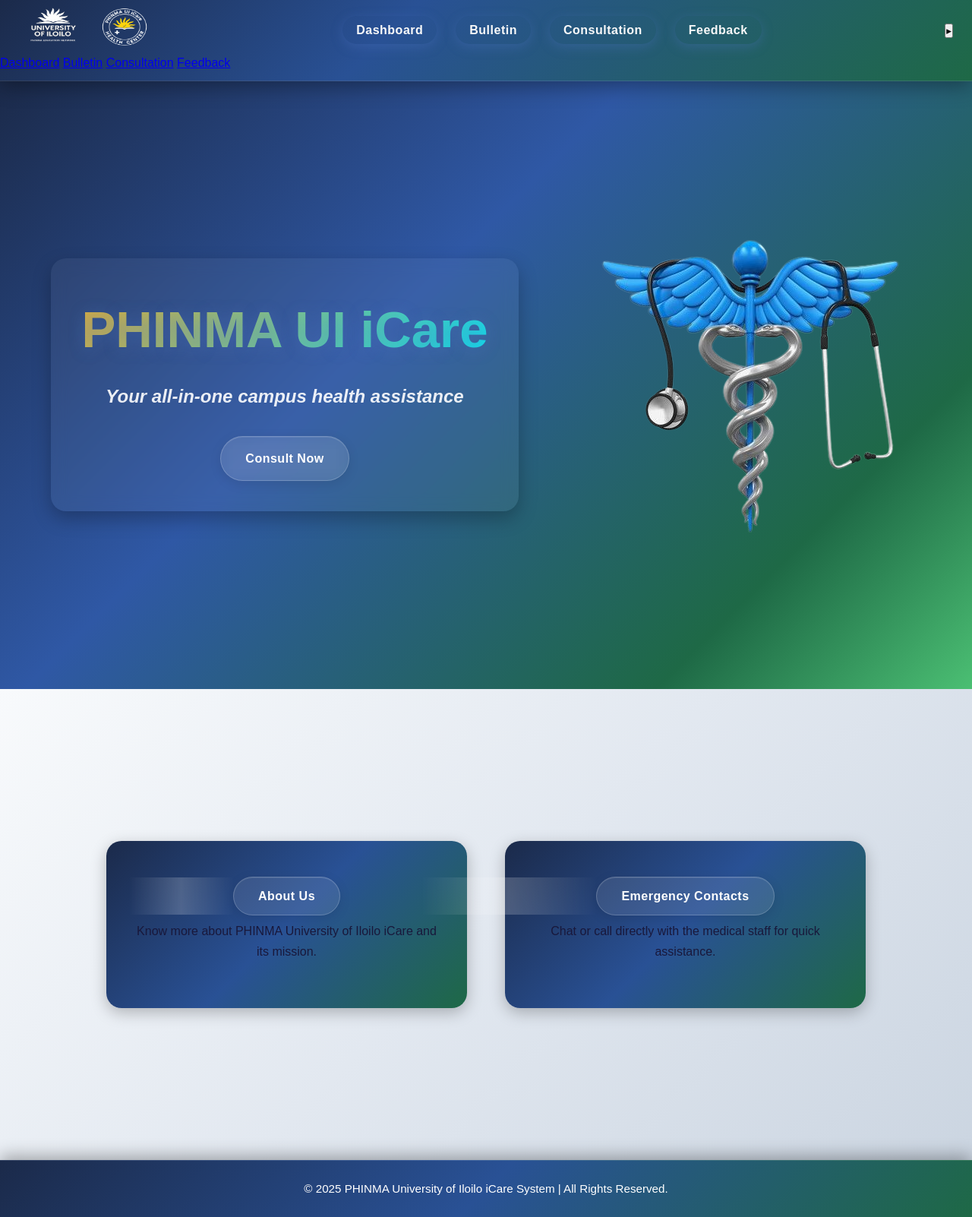
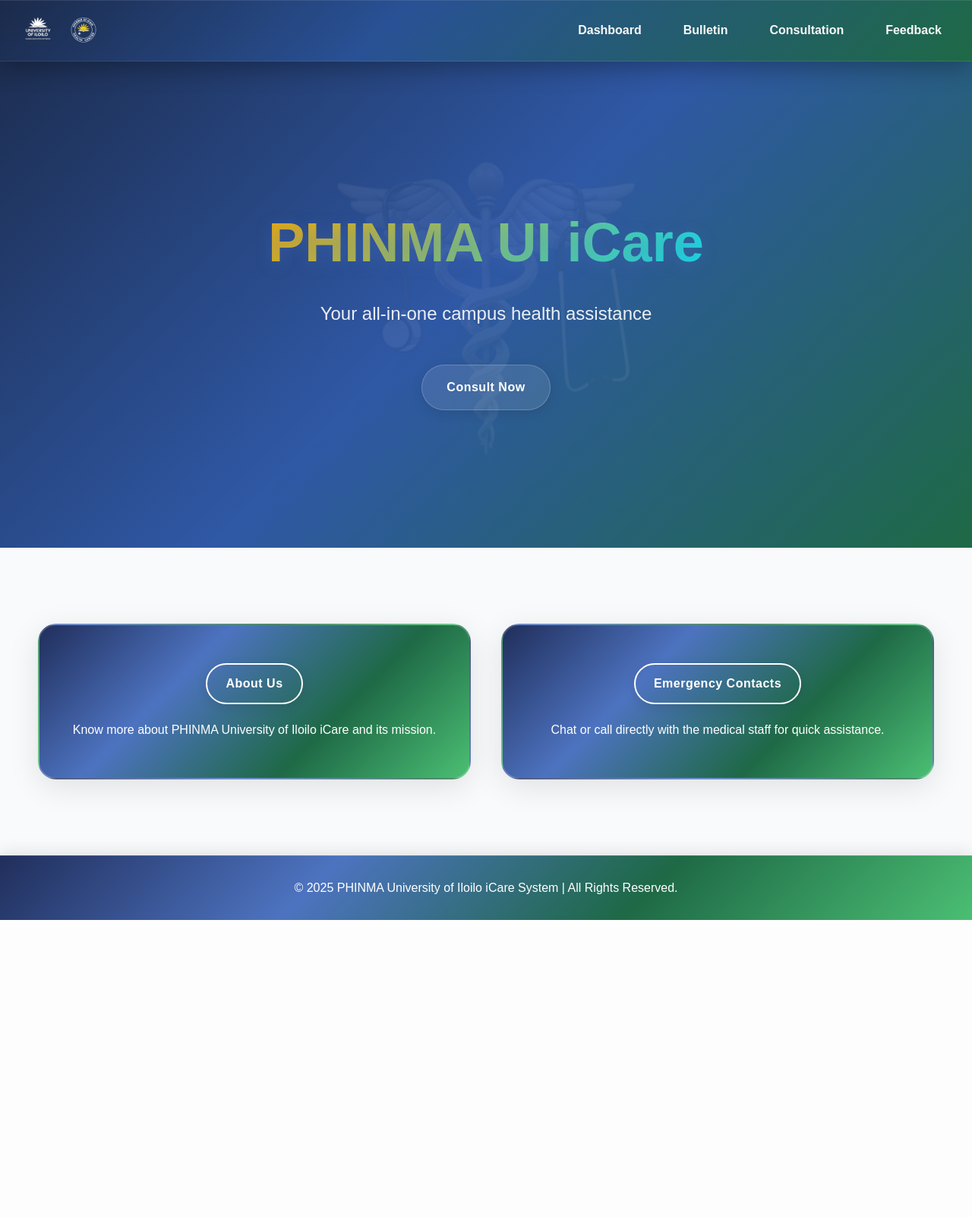
Before and after one commit to Khai16/MINI-CAPSTONE, a Flask app: page /homepage in a window 1280 px wide. Shown: the whole page at 76% size. After the commit the page ends 1211 px from the top, so only its background shows below. Run offline with Flask 3, Linux system fonts and the light colour scheme.

Commit message:
Update homepage.css

```diff
--- a/miniCapstone/static/css/homepage.css
+++ b/miniCapstone/static/css/homepage.css
@@ -1,4 +1,3 @@
-
 * {
     margin: 0;
     padding: 0;
@@ -6,6 +5,7 @@
     font-family: 'Poppins', sans-serif;
 }
 
+/* Base Body Styles */
 body {
   background: linear-gradient(135deg, #1b2a4a 0%, #2f58a5 40%, #1E6946 80%, #4BBF73 100%);
   color: #ffffff;
@@ -19,18 +19,7 @@
   position: relative;
 }
 
-body::before {
-  content: '';
-  position: fixed;
-  inset: 0;
-  background:
-    radial-gradient(circle at 20% 20%, rgba(77, 115, 192, 0.3), transparent 50%),
-    radial-gradient(circle at 80% 80%, rgba(75, 191, 115, 0.25), transparent 50%);
-  pointer-events: none;
-  z-index: -1;
-}
-
-/* =======HEADER================ */
+/* --- HEADER --- */
 header {
   width: 100%;
   padding: 10px 0;
@@ -40,8 +29,10 @@
   backdrop-filter: blur(20px);
   background: linear-gradient(135deg, #1b2a4a 0%, #295195 40%, #1E6946 100%);
   border-bottom: 1px solid rgba(255, 255, 255, 0.1);
-  box-shadow: 0 6px 25px rgba(0, 0, 0, 0.35);
-  transition: all 0.3s ease;
+  box-shadow:
+    0 8px 32px rgba(0, 0, 0, 0.3),
+    inset 0 1px 0 rgba(255, 255, 255, 0.1);
+  transition: all 0.3s cubic-bezier(0.4, 0, 0.2, 1);
 }
 
 .header-container {
@@ -54,117 +45,47 @@
     padding: 0 25px;
 }
 
-/* LOGO */
+.nav-left {
+    display: flex;
+    align-items: center;
+    gap: 10px; /* Space between logos */
+}
+
 .nav-left img {
-    width: 90px;
-    height: 75px;
-    border-radius: 15px;
+    height: 50px; /* Standardized height */
+    border-radius: 8px; /* Slightly reduced border-radius */
+    transition: transform 0.3s ease;
 }
+
 .nav-left img:hover {
     transform: scale(1.05);
 }
 
-/* NAVIGATION */
-.nav-links {
+.nav-center .nav-links {
+    list-style: none;
     display: flex;
-  align-items: center;
     gap: 25px;
-  list-style: none;
 }
 
-.nav-links a {
-   box-shadow: 0 4px 15px rgba(77, 115, 192, 0.35);
+.nav-center .nav-links a {
     color: #f9f9f9;
     text-decoration: none;
-  padding: 10px 18px;
+    padding: 8px 15px; /* Adjusted padding */
     border-radius: 30px;
-  transition: all 0.3s ease;
+    transition: color 0.3s ease, background 0.3s ease;
     font-weight: 700;
-  letter-spacing: 0.5px;
 }
 
-.nav-links a:hover {
-  background: linear-gradient(135deg, #E1AA36, #239BA7);
-  color: #fff;
-  box-shadow: 0 6px 18px rgba(77, 115, 192, 0.35);
+.nav-center .nav-links a:hover {
+    color: #E1AA36;
+    text-shadow: 0 0 5px rgba(225, 170, 54, 0.5);
 }
 
-/* LOGIN BUTTON */
-.nav-right a, .login-button {
-  background: rgba(255, 255, 255, 0.1);
-  border: 1px solid rgba(255, 255, 255, 0.2);
-  color: #fff;
-  padding: 14px 30px;
-  border-radius: 50px;
-  transition: all 0.3s ease;
-  font-weight: 600;
-  letter-spacing: 0.5px;
-}
-
-.nav-right a:hover, .login-button:hover {
-   background: linear-gradient(135deg, #E1AA36, #239BA7);
-    color: #fff;
-    box-shadow:
-      0 8px 25px rgba(77, 115, 192, 0.45),
-      0 0 0 1px rgba(255, 255, 255, 0.1);
-    transform: translateY(-2px);
-}
-
-/* =======HERO SECTION=========== */
-.hero {
-  display: flex;
+/* --- BUTTONS (Global Styles) --- */
+.btn {
+    display: inline-flex;
     align-items: center;
     justify-content: center;
-  gap: 80px;
-  background: linear-gradient(135deg, #1b2a4a 0%, #2f58a5 40%, #1E6946 80%, #4BBF73 100%);
-  padding: 100px 30px;
-  position: relative;
-  min-height: 100vh;
-  overflow: hidden;
-  text-align: center;
-}
-
-.hero-content {
-  max-width: 800px;
-  background: rgba(255, 255, 255, 0.05);
-  backdrop-filter: blur(10px);
-  border-radius: 20px;
-  padding: 40px;
-  z-index: 2;
-  box-shadow: 0 10px 25px rgba(0, 0, 0, 0.25);
-  animation: fadeIn 1.5s ease;
-}
-
-.hero-content h1 {
-  font-size: 4.2rem;
-  background: linear-gradient(135deg, #E1AA36, #07def2);
-   background-clip: text;
-  color: transparent;
-  font-weight: 800;
-  margin-bottom: 1rem;
-  text-shadow: 0 3px 20px rgba(77, 115, 192, 0.4);
-}
-
-.hero-content h2 {
-  font-size: 1.5rem;
-  color: rgba(255, 255, 255, 0.9);
-  font-style: italic;
-  margin-bottom: 2rem;
-}
-
-.hero-buttons {
-  display: flex;
-  gap: 20px;
-  justify-content: center;
-  flex-wrap: wrap;
-}
-
-
-.btn {
-    background: rgba(255, 255, 255, 0.1);
-    backdrop-filter: blur(10px);
-    border: 1px solid rgba(255, 255, 255, 0.2);
-    color: #fff;
     padding: 16px 32px;
     text-decoration: none;
     border-radius: 50px;
@@ -174,17 +95,7 @@
     letter-spacing: 0.5px;
     position: relative;
     overflow: hidden;
-    box-shadow:
-      0 4px 15px rgba(0, 0, 0, 0.1),
-      inset 0 1px 0 rgba(255, 255, 255, 0.1);
-  }
-
-  .btn:hover {
-    background: linear-gradient(135deg, #E1AA36, #239BA7);
-    transform: translateY(-3px) scale(1.05);
-    box-shadow:
-      0 8px 25px rgba(77, 115, 192, 0.4),
-      0 0 0 1px rgba(255, 255, 255, 0.1);
+    box-shadow: 0 4px 15px rgba(0, 0, 0, 0.1);
 }
 
 .btn::before {
@@ -202,103 +113,301 @@
     left: 100%;
 }
 
-  .btn-outline {
-    background: transparent;
-    border: 2px solid rgba(255, 255, 255, 0.3);
+.btn:hover {
+    transform: translateY(-3px) scale(1.05);
+    box-shadow: 0 8px 25px rgba(77, 115, 192, 0.4);
+}
+
+/* Primary Button (Used in Hero) */
+.primary-btn {
+    background: rgba(255, 255, 255, 0.1);
+    backdrop-filter: blur(10px);
+    border: 1px solid rgba(255, 255, 255, 0.2);
     color: #fff;
 }
 
-  .btn-outline:hover {
+.primary-btn:hover {
     background: linear-gradient(135deg, #E1AA36, #239BA7);
-    transform: translateY(-3px) scale(1.05);
-    box-shadow:
-      0 8px 25px rgba(77, 115, 192, 0.4),
-      0 0 0 1px rgba(255, 255, 255, 0.1);
-  }
-/* ==FEATURES SECTION==== */
-.features {
-   padding: 200px 60px;
-  background: linear-gradient(135deg, #f8fafc, #e2e8f0, #cbd5e1);
-  text-align: center;
-  color: #19183B;
+    color: #fff;
 }
 
-.features-header h2 {
-  background: linear-gradient(135deg, #fcbd35, #25b5c3);
-   background-clip: text;
-  color: transparent;
-  font-size: 2.8rem;
-  font-weight: 700;
-  margin-bottom: 50px;
+/* Outline Button (Used in Features) */
+.outline-btn {
+    background: transparent;
+    border: 2px solid #fff;
+    color: #fff;
+    padding: 12px 24px; /* Slightly smaller for feature cards */
+}
+
+.outline-btn:hover {
+    background: linear-gradient(135deg, #E1AA36, #239BA7);
+    border-color: transparent;
+    color: #fff;
 }
 
 
+/* --- HERO SECTION --- */
+.hero {
+    display: flex;
+    flex-direction: column; /* Changed to column for better stackability */
+    align-items: center;
+    justify-content: center;
+    padding: 100px 30px;
+    position: relative;
+    overflow: hidden;
+    min-height: 80vh; /* Reduced height slightly */
+    text-align: center;
+}
+
+.hero-content {
+    max-width: 800px;
+    text-align: center;
+    margin: 0 auto;
+    position: relative;
+    z-index: 10;
+    padding: 20px;
+}
+
+.hero-logo {
+  max-width: 110%;
+  flex: 1;
+  display: flex;
+  justify-content: center;
+  align-items: center;
+  animation: breathing 3s ease-in-out infinite;
+  transition: all 1s ease;
+  position: absolute;
+  top: 50%;
+  left: 50%;
+  transform: translate(-50%, -50%);
+  z-index: 1;
+  opacity: 0.07;
+  filter: grayscale(100%) brightness(1.5) contrast(0.9);
+  background-blend-mode: soft-light;
+  pointer-events: none;
+}
+/* Removed duplicate/redundant .hero-logo animation classes */
+.hero-logo img {
+  /* Removed redundant animation: rotate 3s ease-in-out ; */
+  max-width: 950px;
+  height: auto;
+  border-radius: 20px;
+  filter: grayscale(100%) brightness(1.2) contrast(0.8);
+  mix-blend-mode: soft-light;
+  transition: all 0.3s ease;
+}
+
+.hero-content h1 {
+    font-size: 4.5rem;
+    background: linear-gradient(135deg, #f8a900, #07def2);
+    -webkit-background-clip: text;
+    -webkit-text-fill-color: transparent;
+    background-clip: text;
+    font-weight: 800;
+    margin-bottom: 1rem;
+    animation: fadeInUp 1s ease-out;
+    text-shadow: 0 4px 20px rgba(77, 115, 192, 0.35);
+}
+
+.hero-content h2 {
+    font-size: 1.5rem;
+    color: rgba(255, 255, 255, 0.9);
+    margin: 0 0 2rem 0;
+    font-weight: 400;
+    animation: fadeInUp 1s ease-out 0.2s both;
+}
+
+.hero-buttons {
+    display: flex;
+    gap: 24px;
+    margin-top: 3rem;
+    justify-content: center;
+    flex-wrap: wrap;
+    animation: fadeInUp 2s ease-out 0.4s both;
+}
+
+/* --- FEATURES SECTION --- */
+.features {
+    padding: 100px 50px; /* Reduced padding from 180px */
+    background-color: #f8fafc; /* Solid light color */
+    color: #19183B; /* Dark text for contrast */
+    text-align: center;
+    position: relative;
+}
 
 .features-list {
     display: grid;
     grid-template-columns: repeat(auto-fit, minmax(320px, 1fr));
-  gap: 50px;
-  max-width: 1000px;
+    gap: 40px;
+    max-width: 1200px;
     margin: 0 auto;
+    position: relative;
+    z-index: 2;
 }
 
 .feature-card {
-  background: linear-gradient(135deg, #1b2a4a, #295195, #1E6946);
-  color: #fff;
-  padding: 60px 30px;
-  border-radius: 20px;
-  transition: all 0.3s ease;
-  box-shadow: 0 6px 20px rgba(0, 0, 0, 0.25);
+    background:
+        linear-gradient(
+            135deg,
+            #202e5b,
+            #4D73C0,
+            #1E6946,
+            #4BBF73
+        );
+    padding: 50px 30px;
+    border-radius: 24px;
+    box-shadow: 0 10px 40px rgba(0, 0, 0, 0.1);
+    transition: all 0.4s cubic-bezier(0.4, 0, 0.2, 1);
+    border: 2px solid rgba(255, 255, 255, 0.2);
+    position: relative;
+    overflow: hidden;
 }
 
 .feature-card:hover {
-  background: linear-gradient(135deg, #E1AA36, #239BA7);
-  transform: translateY(-10px);
-  box-shadow: 0 12px 30px rgba(77, 115, 192, 0.35);
+    transform: translateY(-12px) scale(1.02);
+    background: linear-gradient(135deg, #E1AA36, #239BA7); /* Solid, engaging hover color */
+    box-shadow: 0 0 20px rgba(225, 170, 54, 0.5);
 }
+
 .feature-card p {
-    color: #19183B;
+    color: #fff; /* Changed text color to white for better contrast on the gradient background */
     line-height: 1.7;
     font-size: 1rem;
-    font-weight: 300;
+    font-weight: 400;
     margin: 20px 0 0 0;
 }
 
-/* ===================================
-  FOOTER
-=================================== */
+/* --- FOOTER --- */
 footer {
-  background: linear-gradient(135deg, #1b2a4a, #295195, #1E6946);
-  box-shadow: 0 -6px 20px rgba(0, 0, 0, 0.3);
+  background: linear-gradient(
+    135deg,
+    #202e5b 0%,
+    #4D73C0 33%,
+    #1E6946 66%,
+    #4BBF73 100%
+  );
+  box-shadow:
+    0 -4px 20px rgba(0, 0, 0, 0.1),
+    inset 0 1px 0 rgba(255, 255, 255, 0.1);
   text-align: center;
-  padding: 25px 20px;
-  color: #fff;
-  font-size: 0.95rem;
-  border-top: 1px solid rgba(255, 255, 255, 0.1);
+  padding: 30px 20px;
+  font-size: 1rem;
+  position: relative;
+  overflow: hidden;
 }
 
-/* ===================================
-  ANIMATIONS
-=================================== */
-@keyframes fadeIn {
-  from { opacity: 0; transform: translateY(20px); }
-  to { opacity: 1; transform: translateY(0); }
+/* --- ANIMATIONS --- */
+@keyframes fadeInUp {
+    from {
+        opacity: 0;
+        transform: translateY(30px);
+    }
+    to {
+        opacity: 1;
+        transform: translateY(0);
+    }
+}
+@keyframes breathing {
+    0% {transform: translate(-50%, -50%) scale(1.0);}
+    50% {transform: translate(-50%, -50%) scale(1.02);}
+    100% {transform: translate(-50%, -50%) scale(1.0);}
 }
 
-/* ===================================
-  RESPONSIVE
-=================================== */
+/* --- RESPONSIVE DESIGN --- */
+.mobile-only {
+    display: none;
+}
+.desktop-only {
+    display: flex;
+}
+
 @media (max-width: 900px) {
+    .desktop-only {
+        display: none !important;
+    }
+    .mobile-only {
+        display: block;
+    }
+
     .hero {
+        padding: 80px 20px;
+    }
+
+    .hero-content h1 {
+        font-size: 3.5rem;
+    }
+
+    .hero-logo img {
+        max-width: 800px;
+    }
+
+    .features-list {
+        grid-template-columns: 1fr;
+    }
+
+    .feature-card {
+        padding: 40px 20px;
+    }
+
+    /* Mobile Menu Toggle */
+    .menu-toggle {
+        font-size: 2rem;
+        background: none;
+        border: none;
+        color: #fff;
+        cursor: pointer;
+        transition: transform 0.3s ease;
+        line-height: 1; /* Fix vertical alignment */
+        padding: 0 5px;
+    }
+
+    .mobile-menu {
+        display: none;
         flex-direction: column;
-    padding: 80px 20px;
+        background: rgba(32, 46, 91, 0.9);
+        backdrop-filter: blur(10px);
+        border-radius: 10px;
+        padding: 12px 18px;
+        position: absolute;
+        top: 70px;
+        right: 15px;
+        z-index: 999;
+    }
+
+    .mobile-menu a {
+        color: #fff;
+        text-decoration: none;
+        padding: 10px 0;
+        width: 100%;
+        transition: background 0.3s ease;
+    }
+
+    .mobile-menu a:hover {
+        background: rgba(255, 255, 255, 0.15);
+    }
+}
+
+@media (max-width: 480px) {
+    .nav-left img {
+      width: 60px;
+      height: 50px;
     }
 
     .hero-content h1 {
         font-size: 2.8rem;
     }
 
-  .nav-links {
-    flex-direction: column;
+    .hero-content h2 {
+        font-size: 1.1rem;
+    }
+
+    .primary-btn {
+        width: 100%;
+        padding: 12px 20px;
+        font-size: 0.9em;
+    }
+
+    footer {
+        font-size: 0.75em;
     }
 }
```
Lines whose indentation alone changed are shown as unchanged.
